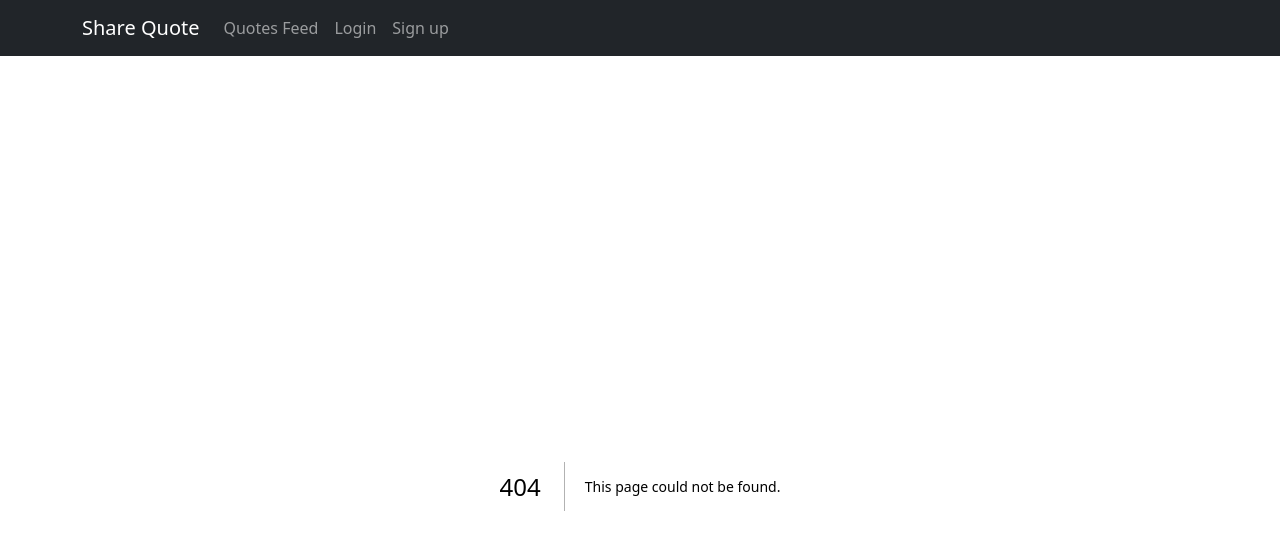
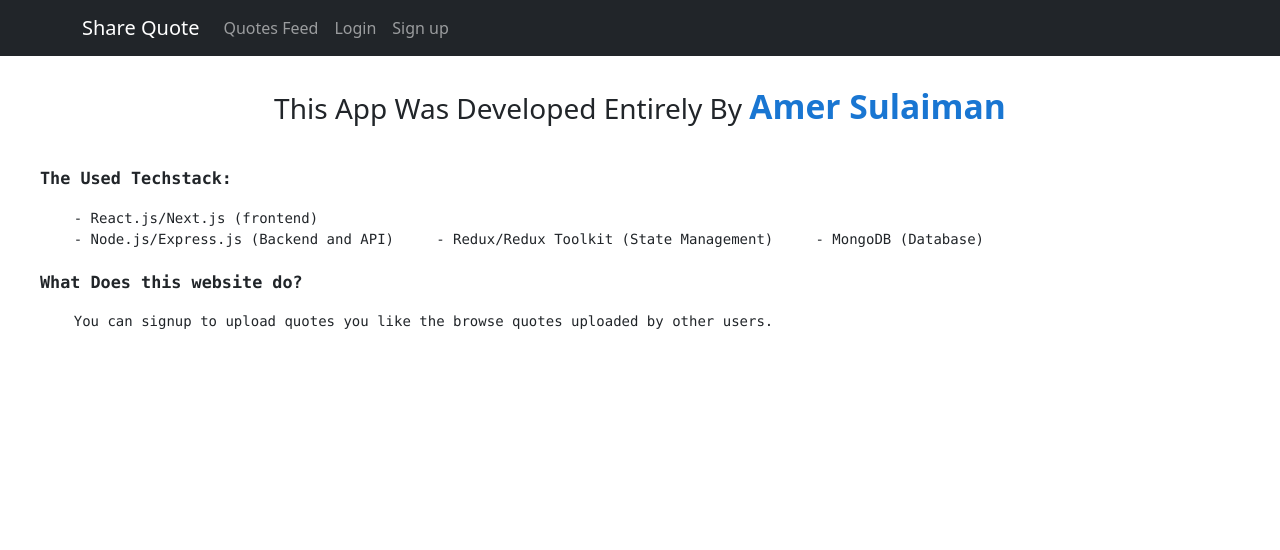
Before and after one commit to Amer-N-Sulaiman/quoteshare_frontend, a Next.js app: page /developer in a window 1280 px wide. Before the commit this address had no page. Shown: the top 550 px of the page. Built offline with nearby package versions, Linux system fonts and the light colour scheme.

Commit message:
Added Developer Verification Page

```diff
--- /dev/null
+++ b/pages/developer.js
@@ -0,0 +1,37 @@
+import Navbar from '../components/Navbar'
+import Grid from '@mui/material/Grid'
+import Head from 'next/head'
+
+const Developer = ()=>{
+    return (
+        <>
+            <Head>
+                <title>Developer</title>
+                <meta name="description" content="Generated by create next app" />
+                <link rel="icon" href="/favicon.ico" />
+            </Head>
+
+
+                    <div style={{padding: '0 40px'}}>
+                        <h3 style={{textAlign: 'center', marginBottom: '40px'}}>This App Was Developed Entirely By <b style={{fontSize: '1.2em', color: '#1976D2', cursor: 'pointer'}} onClick={()=>{window.open('https://www.linkedin.com/in/amer-sulaiman/')}}>Amer Sulaiman</b></h3>
+                        <pre>
+                            <p style={{fontSize: '1.2em', fontWeight: 'bold'}}>The Used Techstack:</p>
+                            &nbsp;&nbsp;&nbsp;&nbsp;- React.js/Next.js (frontend) <br />
+                            &nbsp;&nbsp;&nbsp;&nbsp;- Node.js/Express.js (Backend and API)
+                            &nbsp;&nbsp;&nbsp;&nbsp;- Redux/Redux Toolkit (State Management)
+                            &nbsp;&nbsp;&nbsp;&nbsp;- MongoDB (Database)
+
+                            <p style={{fontSize: '1.2em', fontWeight: 'bold', marginTop: "20px"}}>What Does this website do?</p>
+                            &nbsp;&nbsp;&nbsp;&nbsp;You can signup to upload quotes you like the browse quotes uploaded by other users.
+                        </pre>
+                    </div>
+
+
+
+
+
+        </>
+    )
+}
+
+export default Developer;
```
